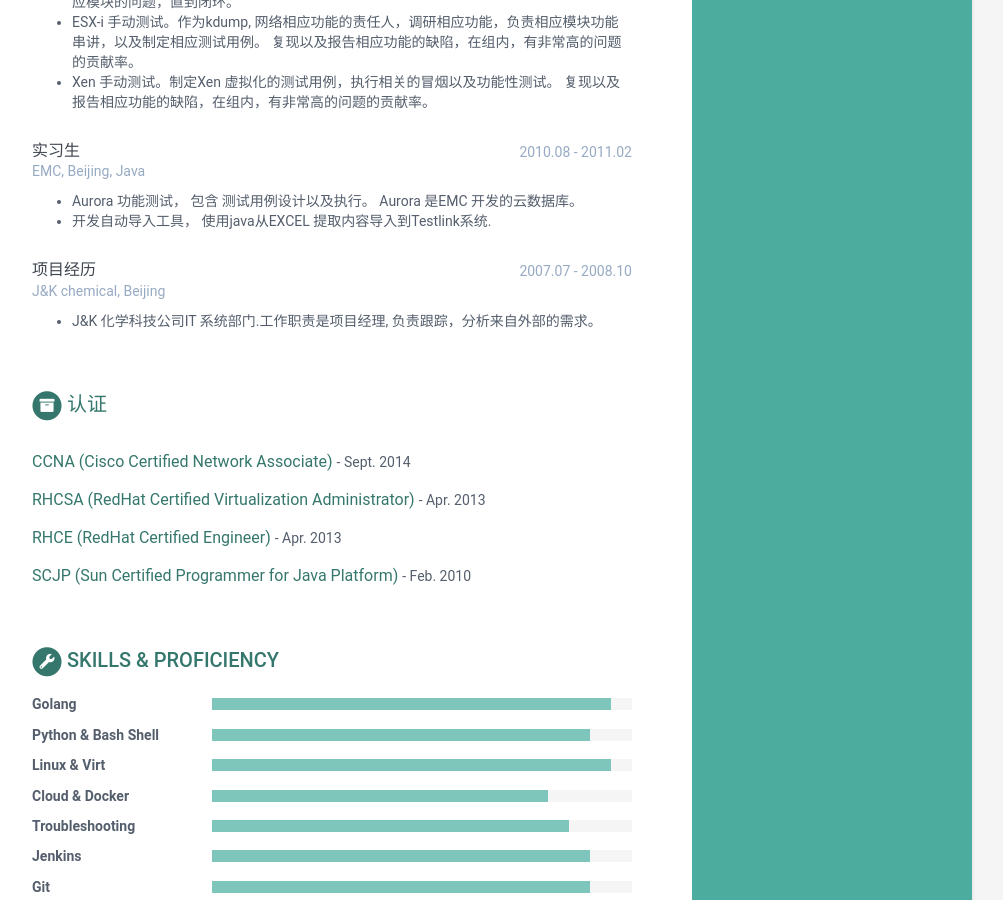
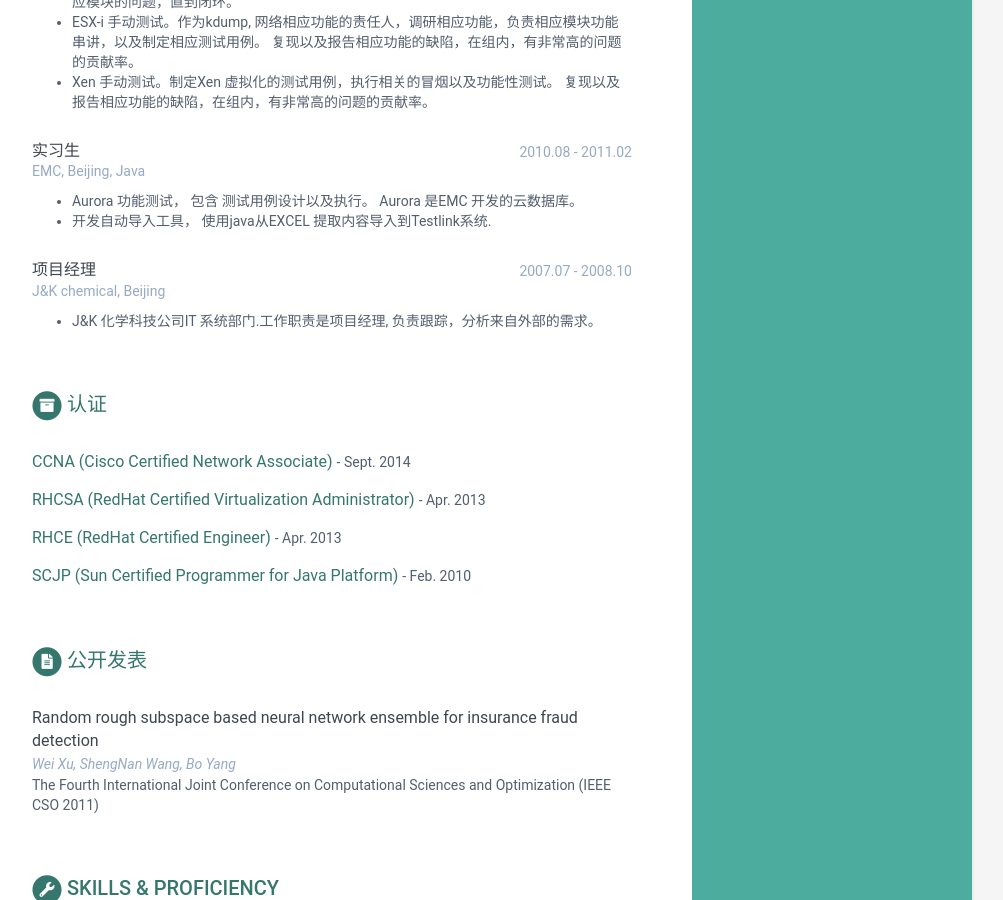
Before and after one commit to yoyo76ke/CNCV, a Jekyll site: the page built from index.html, in a window 1280 px wide and 900 px high, scrolled down 987 px. Shown: the whole window, without its empty margins (168-1171 px from the left). Built offline with Jekyll 4.4.1, drawn with Linux system fonts in a browser that asks for light colours.

Commit message:
Update data.yml

```diff
--- a/_data/data.yml
+++ b/_data/data.yml
@@ -94,14 +94,14 @@ experiences:
           - Aurora 功能测试， 包含 测试用例设计以及执行。 Aurora 是EMC 开发的云数据库。
           - 开发自动导入工具， 使用java从EXCEL 提取内容导入到Testlink系统.
 
-    - role: 项目经历
+    - role: 项目经理
       time: 2007.07 - 2008.10
       company:  J&K chemical, Beijing
       details: |
           - J&K 化学科技公司IT 系统部门.工作职责是项目经理, 负责跟踪，分析来自外部的需求。
 
 
-publications::
+publications:
     title: 公开发表
     intro: |
 
```
